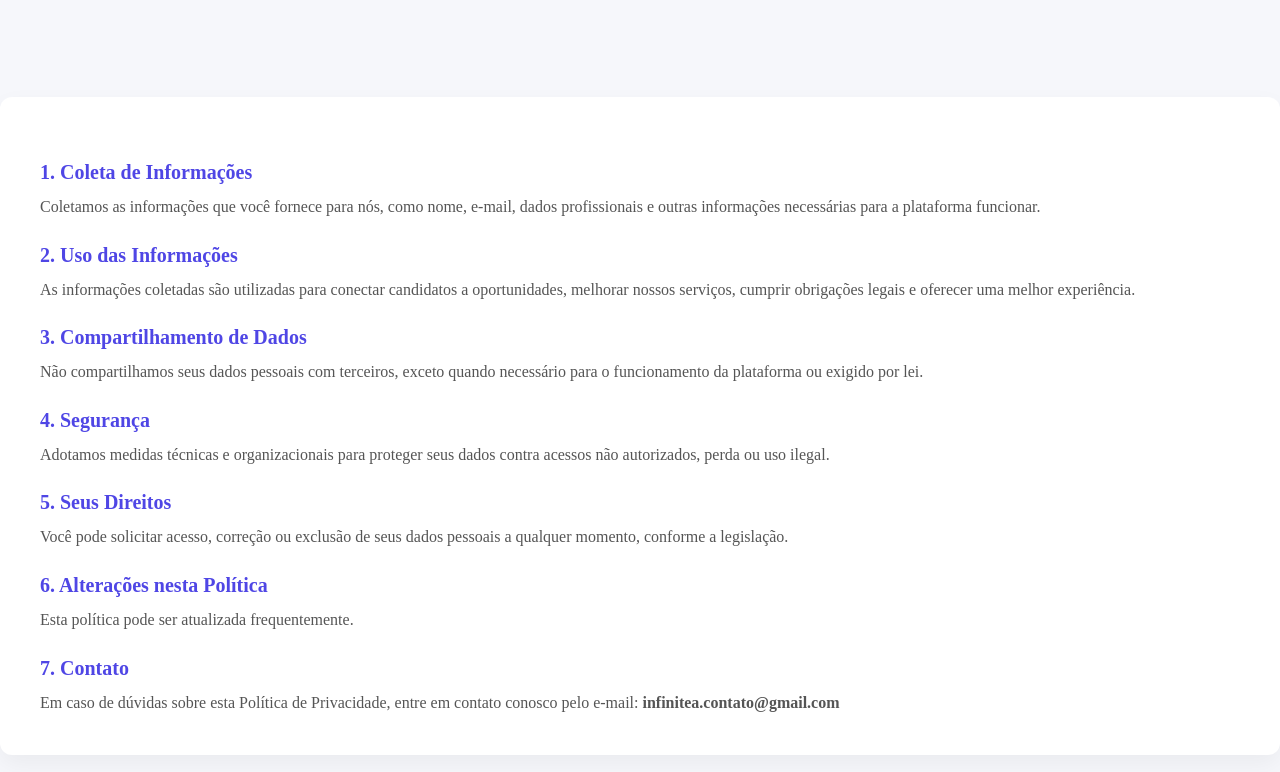
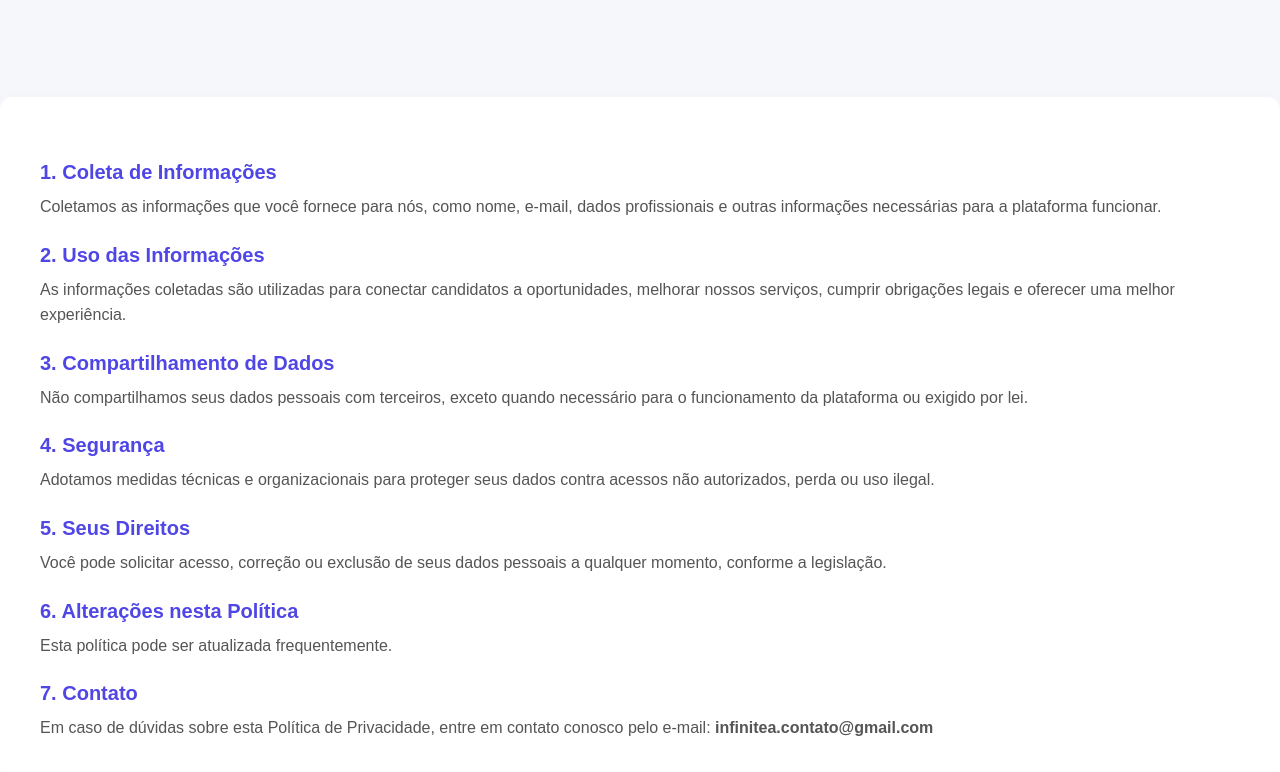
Before and after one commit to InitiiTEA/arquivos-projeto-final, a plain HTML site: page pages/politica.html in a window 1280 px wide. Shown: the part 194-966 px from the top of the page. Drawn offline with Linux system fonts and the light colour scheme.

Commit message:
fix: :art: trocando para tipografia da fonte do projeto pela "Poppins"

```diff
--- a/css/politica.css
+++ b/css/politica.css
@@ -2,11 +2,7 @@
     margin: 0;
     padding: 0;
     box-sizing: border-box;
-<<<<<<< Updated upstream
     font-family: "Poppins", sans-serif;
-=======
-    font-family: 'Poppins', sans-serif;
->>>>>>> Stashed changes
 }
 
 body {
```
